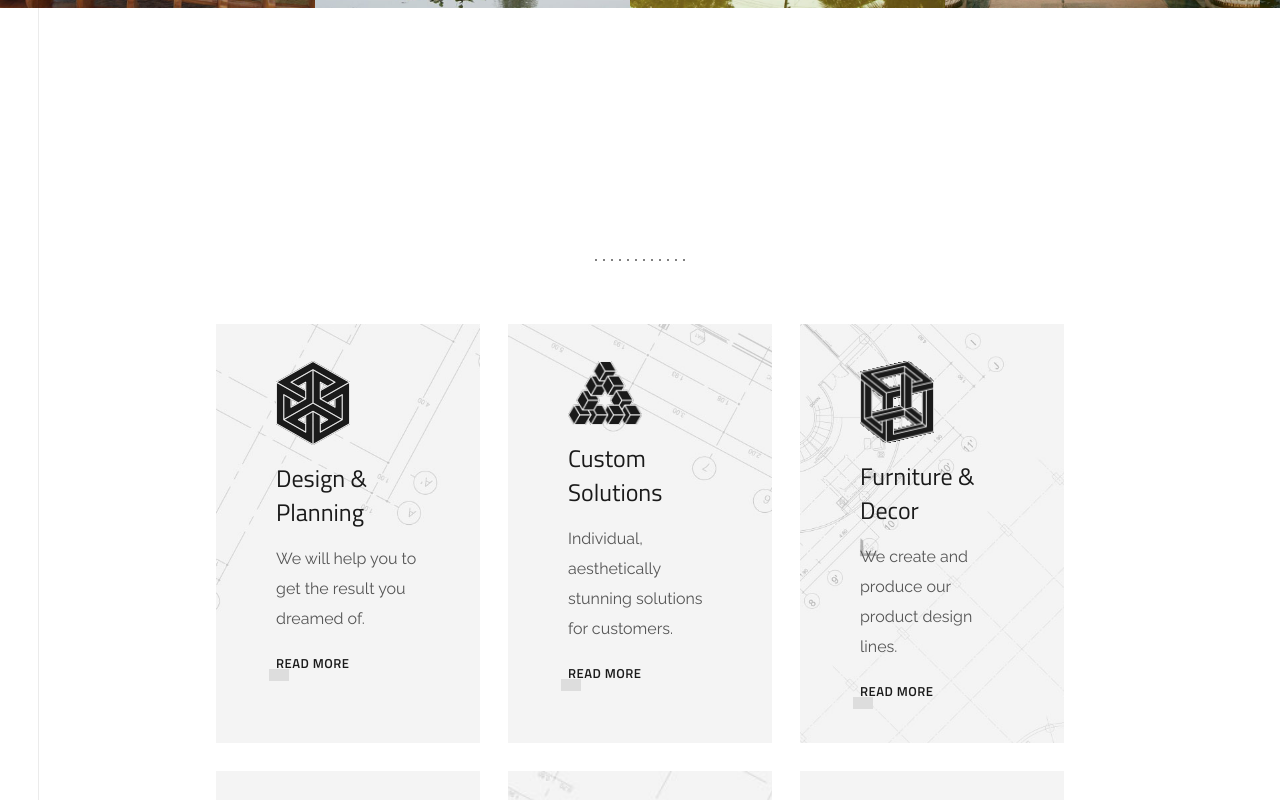
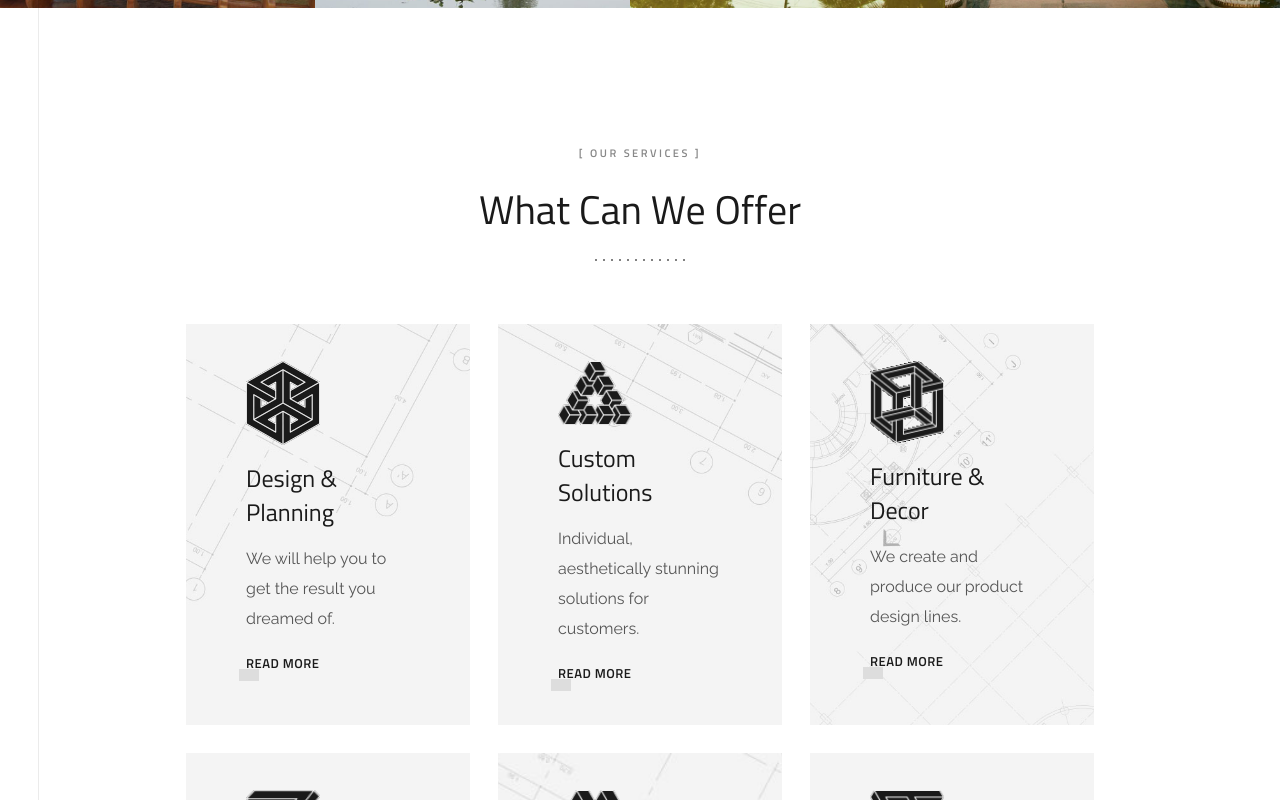
Before and after one commit to Kalandhar01/Siva_con, a Next.js app: page / in a window 1280 px wide. Shown: the part 2680-3480 px from the top of the page. Built offline with nearby package versions, Linux system fonts and the light colour scheme.

Commit message:
fix: Services header reveal (reveal+data-reveal on same element)

```diff
--- a/src/components/Services.tsx
+++ b/src/components/Services.tsx
@@ -12,10 +12,10 @@ export default function Services() {
       className="relative"
       style={{ background: "#ffffff", padding: "120px 0 40px" }}
     >
-      <div className="relative mx-auto px-6 md:px-[120px]" style={{ maxWidth: "none" }}>
-        <div className="text-center" data-reveal>
-          <span className="eyebrow reveal">[ Our Services ]</span>
-          <h2 className="section-title reveal" style={{ marginTop: 18 }}>
+      <div className="relative mx-auto px-6 md:px-[90px]" style={{ maxWidth: "none" }}>
+        <div className="text-center reveal" data-reveal>
+          <span className="eyebrow">[ Our Services ]</span>
+          <h2 className="section-title" style={{ marginTop: 18 }}>
             What Can We Offer
           </h2>
           <div className="dot-sep mx-auto" style={{ marginTop: 22 }} />
```
